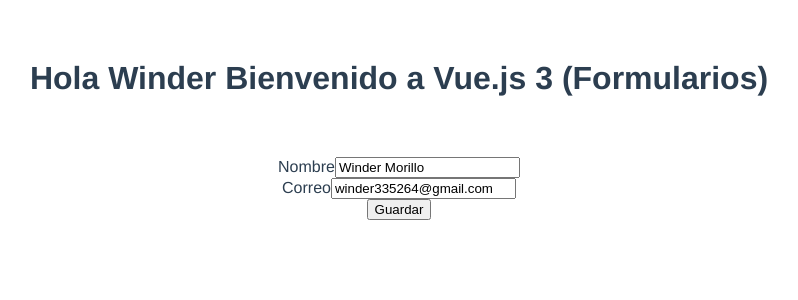
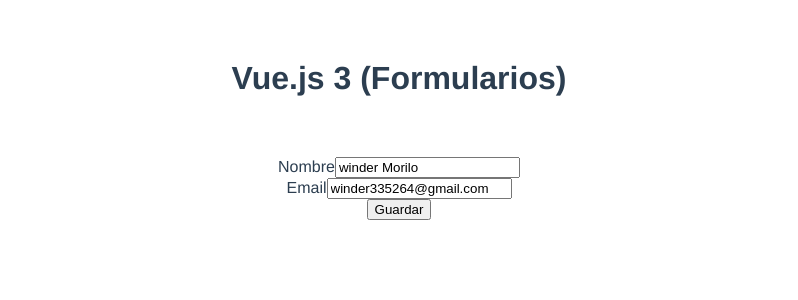
Before and after one commit to winder335264/Vue-stackblitz., a Vue app: page / in a window 1280 px wide. Shown: the top 300 px of the page, without its empty margins (241-1039 px from the left). Built offline with nearby package versions, Linux system fonts and the light colour scheme.

Commit message:
Formularios con Componentes

```diff
--- a/src/App.vue
+++ b/src/App.vue
@@ -17,13 +17,15 @@
     Formulario
   },
    setup() {
-    const mensaje = "Hola Winder Bienvenido a Vue.js 3 (Formularios)";
+    const mensaje = "Vue.js 3 (Formularios)";
     const form = {
-      nombre: 'Winder Morillo',
-      email:'winder335264@gmail.com'
+      nombre: { label: 'Nombre', input: 'winder Morilo'},
+      email: { label: 'Email', input: 'winder335264@gmail.com'},
     }
+
+    const guardarDatos = () => { console.log("Guardamos los datos -> ", form)}
     return {
-      mensaje,form
+      mensaje,form,guardarDatos
     }
   }
 }
--- a/src/components/formulario.vue
+++ b/src/components/formulario.vue
@@ -2,12 +2,12 @@
   <div id="app">
     <form @submit.prevent="$emit('guardarInfo',form)">
       <div class="form-group">
-        <label for="name">Nombre</label>
-        <input type="text" name="name" v-model="props.form.nombre" />
+        <label for="name">{{props.form.nombre.label}}</label>
+        <input type="text" name="name" v-model="props.form.nombre.input" />
       </div>
       <div class="form-group">
-        <label for="email">Correo</label>
-        <input type="email" name="email" v-model="props.form.email" />
+        <label for="email">{{props.form.email.label}}</label>
+        <input type="email" name="email" v-model="props.form.email.input" />
       </div>
     <button type="submit">Guardar</button>
     </form>
```
